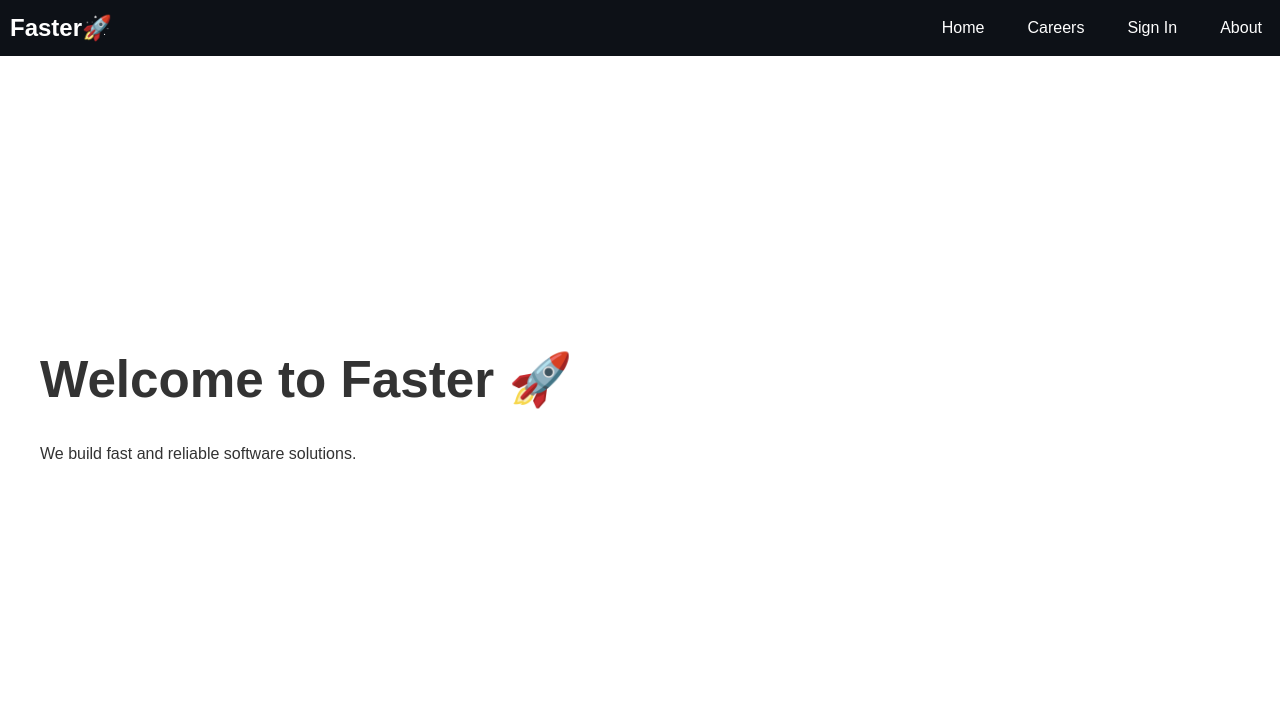
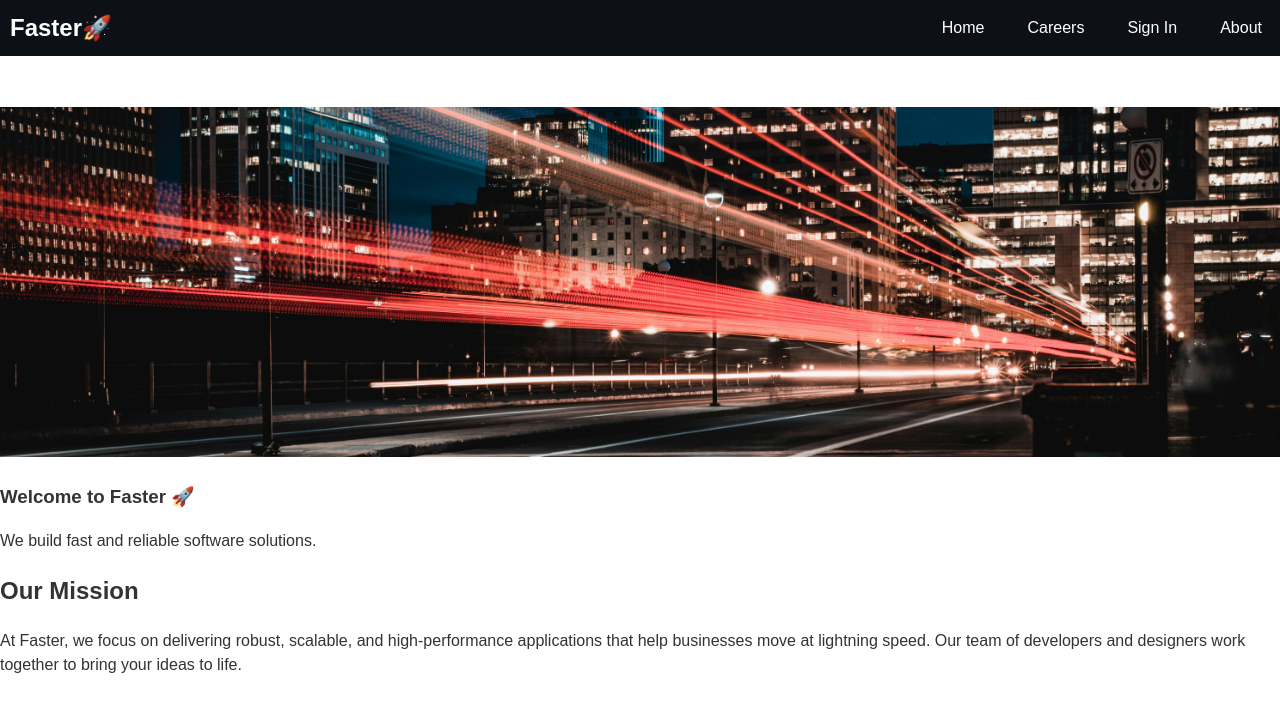
Before and after one commit to debasmitadas0106/Faster-FE, a React (Vite) app: page /dashboard in a window 1280 px wide. Shown: the top 712 px of the page. Built offline with nearby package versions, Linux system fonts and the light colour scheme.

Commit message:
dashboard 1

```diff
--- /dev/null
+++ b/src/pages/Dashboard.css
@@ -0,0 +1,6 @@
+.dashboard-banner {
+  margin: 0;
+  width: 100vw;
+  height: 350px;
+  object-fit: cover;
+}
--- a/src/pages/Dashboard.jsx
+++ b/src/pages/Dashboard.jsx
@@ -1,8 +1,32 @@
+import "./Dashboard.css";
+
 function Dashboard() {
   return (
-    <div style={{ padding: "40px" }}>
-      <h1>Welcome to Faster 🚀</h1>
-      <p>We build fast and reliable software solutions.</p>
+    <div className="dashboard">
+      {/* Hero Banner */}
+      <div className="dashboard-hero">
+        <img
+          src="dash.jpg" // replace with your image
+          alt="Faster Banner"
+          className="dashboard-banner"
+        />
+        <div className="overlay"></div>
+        <div className="hero-text">
+          <h3>Welcome to Faster 🚀</h3>
+          <p>We build fast and reliable software solutions.</p>
+        </div>
+      </div>
+
+      {/* Content Section */}
+      <div className="dashboard-content">
+        <h2>Our Mission</h2>
+        <p>
+          At Faster, we focus on delivering robust, scalable, and
+          high-performance applications that help businesses move at lightning
+          speed. Our team of developers and designers work together to bring
+          your ideas to life.
+        </p>
+      </div>
     </div>
   );
 }
```
Also changed, not shown: public/dash.jpg (added).
